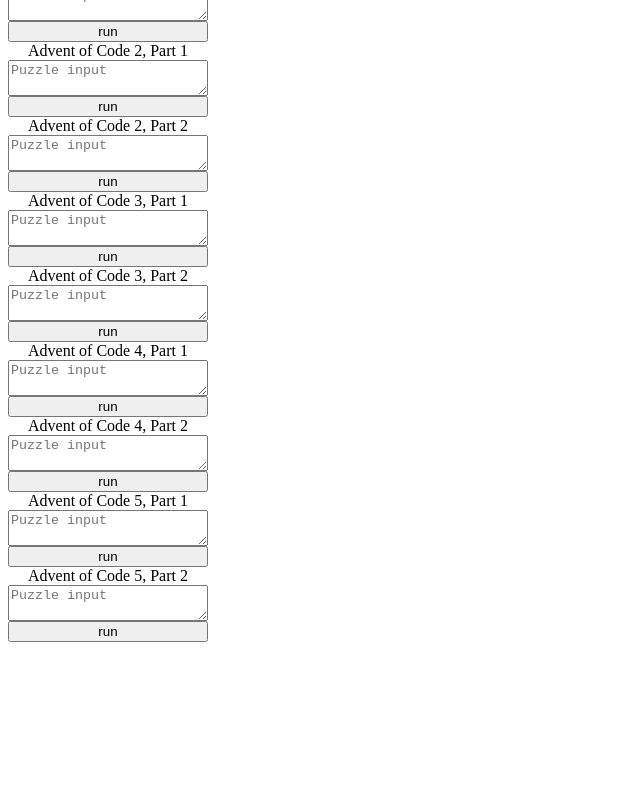
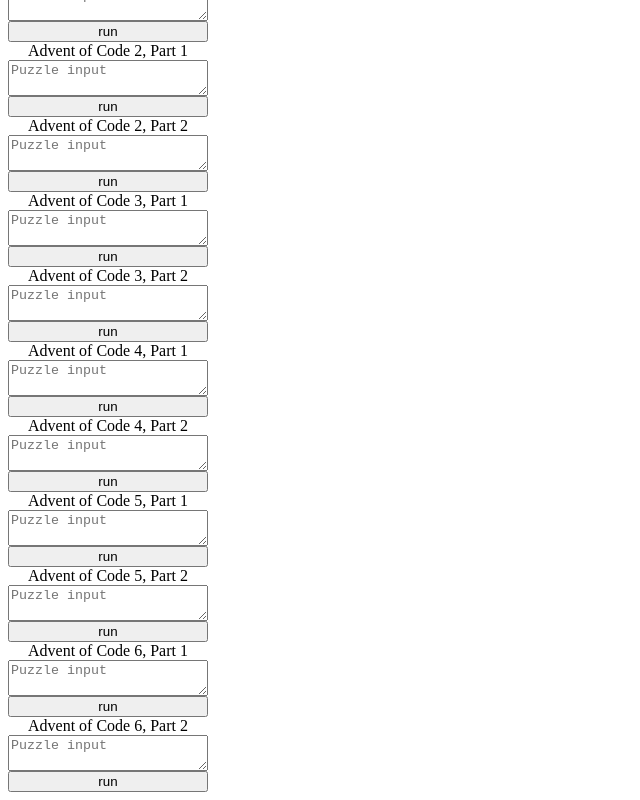
Before and after one commit to mewhhaha/wasm-example, a React app in the folder web/: page / in a window 1280 px wide. Shown: the part 491-1291 px from the top of the page, without its empty margins (0-640 px from the left). Before the commit the page ends 1141 px from the top, so only its background shows below. Built offline with nearby package versions, Linux system fonts and the light colour scheme.

Commit message:
Add advent 6

```diff
--- /dev/null
+++ b/web/src/components/Advent6.tsx
@@ -0,0 +1,59 @@
+import { useState } from "react";
+import { wasmCrate } from "../helpers/wasm";
+import { Test } from "./Test";
+
+export const Advent6Part1 = () => {
+  const { advent6Part1 } = wasmCrate();
+  const [result, setResult] = useState<null | string>(null);
+  return (
+    <Test
+      inputType="textarea"
+      placeholder="Puzzle input"
+      func={(input) => {
+        let groupAnswers: number;
+
+        const js = null;
+
+        const wasm = () => {
+          groupAnswers = advent6Part1(input);
+        };
+
+        const after = () => {
+          setResult(groupAnswers.toString());
+        };
+
+        return [js, wasm, after];
+      }}
+      label="Advent of Code 6, Part 1"
+      result={result}
+    />
+  );
+};
+
+export const Advent6Part2 = () => {
+  const { advent6Part2 } = wasmCrate();
+  const [result, setResult] = useState<null | string>(null);
+  return (
+    <Test
+      inputType="textarea"
+      placeholder="Puzzle input"
+      func={(input) => {
+        let unanimousGroupAnswers: number;
+
+        const js = null;
+
+        const wasm = () => {
+          unanimousGroupAnswers = advent6Part2(input);
+        };
+
+        const after = () => {
+          setResult(unanimousGroupAnswers.toString());
+        };
+
+        return [js, wasm, after];
+      }}
+      label="Advent of Code 6, Part 2"
+      result={result}
+    />
+  );
+};
--- a/web/src/components/index.tsx
+++ b/web/src/components/index.tsx
@@ -3,6 +3,7 @@
 export * from "./Advent3";
 export * from "./Advent4";
 export * from "./Advent5";
+export * from "./Advent6";
 export * from "./MapFilterTest";
 export * from "./PrimesTest";
 export * from "./ReduceTest";
--- a/web/src/index.tsx
+++ b/web/src/index.tsx
@@ -18,6 +18,8 @@
   Advent5Part1,
   Advent5Part2,
   TransferStringTest,
+  Advent6Part1,
+  Advent6Part2,
 } from "./components";
 
 const appStyle: React.CSSProperties = {
@@ -44,6 +46,8 @@
       <Advent4Part2 />
       <Advent5Part1 />
       <Advent5Part2 />
+      <Advent6Part1 />
+      <Advent6Part2 />
     </div>
   );
 };
```
Also changed, not shown: 1 other file (tests, documents, lock files or other folders).
